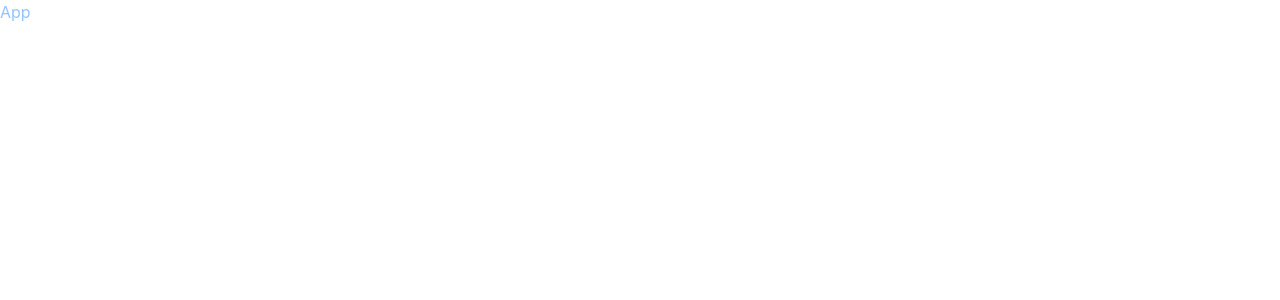
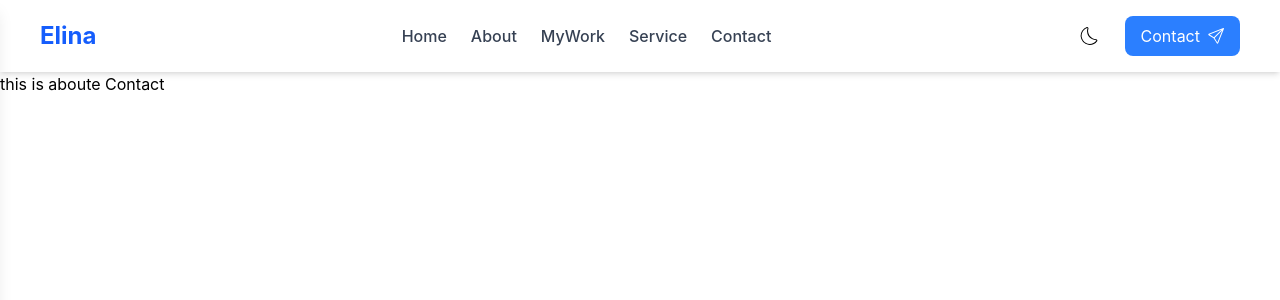
Before and after one commit to naimweb/elina, a React (Vite) app: page /contact in a window 1280 px wide. Before the commit this address had no page. Shown: the top 300 px of the page. Built offline with nearby package versions, Linux system fonts and the light colour scheme.

Commit message:
navbar section and page fulder setup

```diff
--- a/src/App.jsx
+++ b/src/App.jsx
@@ -1,12 +1,25 @@
-import Route from './router/Route'
+import {Routes, Route} from 'react-router-dom'
+import About from './pages/About/About'
+import Home from './pages/Home/Home'
+import Work from './pages/MyWork/Work'
+import Service from './pages/Service/Service'
+import Contact from './pages/Contact/Contact'
+import Nav from './Navbar/Nav'
 
 function App() {
   return (
-    <>
-    <div className='text-blue-300' >App</div>
-     <Route />
-    </>
+      <>
+        <Nav />
+        <Routes>
+             <Route path = "/about" element={<About />}/>
+             <Route path = "/home"  element={<Home />}/>
+             <Route path = "/work"  element={<Work />}/>
+             <Route path = "/service"  element={<Service />}/>
+             <Route path = "/contact"  element={<Contact />}/>
 
+        </Routes>
+
+      </>
   )
 }
 
--- /dev/null
+++ b/src/Navbar/Nav.jsx
@@ -0,0 +1,95 @@
+import { Link } from 'react-router-dom'
+import { CiDark, CiSun } from "react-icons/ci";
+import { BsSend } from "react-icons/bs";
+import { HiMenu } from "react-icons/hi";
+import { HiOutlineMenuAlt2 } from "react-icons/hi";
+
+import { useState } from 'react';
+
+function Nav() {
+
+  const [dark, setDark] = useState(false);
+  const [open, setOpen] = useState(false);
+
+  return (
+    <>
+      <nav className='flex items-center justify-between px-6 md:px-10 py-4 shadow-md bg-white sticky top-0 z-50'>
+
+        <h1 className='text-2xl font-bold text-blue-600'>Elina</h1>
+
+        {/* Desktop Menu */}
+        <div className='hidden md:flex gap-6 text-gray-700 font-medium'>
+          <Link to="/home" className='hover:text-blue-500'>Home</Link>
+          <Link to="/about" className='hover:text-blue-500'>About</Link>
+          <Link to="/work" className='hover:text-blue-500'>MyWork</Link>
+          <Link to="/service" className='hover:text-blue-500'>Service</Link>
+          <Link to="/contact" className='hover:text-blue-500'>Contact</Link>
+        </div>
+
+        {/* Right Side */}
+        <div className='flex items-center gap-4 md:gap-6'>
+
+          {/* toogle menu with sun,dark */}
+          {
+            dark ? (
+              <CiSun
+                className='text-2xl cursor-pointer'
+                onClick={() => setDark(false)}
+              />
+            ) : (
+              <CiDark
+                className='text-2xl cursor-pointer'
+                onClick={() => setDark(true)}
+              />
+            )
+          }
+
+          <button className='hidden md:flex items-center gap-2 bg-blue-500 text-white px-4 py-2 rounded-lg hover:bg-blue-600 transition'>
+            Contact <BsSend />
+          </button>
+
+          {/* Hamburger */}
+          <HiOutlineMenuAlt2
+            className='text-3xl md:hidden cursor-pointer'
+            onClick={() => setOpen(true)}
+          />
+
+        </div>
+      </nav>
+
+      {/* Sidebar */}
+      <div className={`fixed top-0 left-0 h-full w-64 bg-white shadow-lg transform transition-transform duration-300 z-50
+        ${open ? "translate-x-0" : "-translate-x-full"}`}>
+
+        <div className='p-5 flex flex-col gap-6 text-gray-700 font-medium'>
+
+          <button
+            className='text-right text-2xl'
+            onClick={() => setOpen(false)}
+          >
+            ✕
+          </button>
+
+          <Link onClick={() => setOpen(false)} to="/home">Home</Link>
+          <Link onClick={() => setOpen(false)} to="/about">About</Link>
+          <Link onClick={() => setOpen(false)} to="/work">MyWork</Link>
+          <Link onClick={() => setOpen(false)} to="/service">Service</Link>
+          <Link onClick={() => setOpen(false)} to="/contact">Contact</Link>
+
+        </div>
+      </div>
+
+      {/* Overlay */}
+      {
+        open && (
+          <div
+            className='fixed inset-0 bg-black/40 z-40'
+            onClick={() => setOpen(false)}
+          />
+        )
+      }
+    </>
+  )
+}
+
+export default Nav
--- /dev/null
+++ b/src/pages/About/About.jsx
@@ -0,0 +1,10 @@
+
+
+function About() {
+  return (
+    <div>this is aboute page
+    </div>
+  )
+}
+
+export default About
--- /dev/null
+++ b/src/pages/Contact/Contact.jsx
@@ -0,0 +1,9 @@
+
+
+function Contact() {
+  return (
+    <div>this is aboute Contact</div>
+  )
+}
+
+export default Contact
--- a/src/router/Home.jsx
+++ b/src/pages/Home/Home.jsx
@@ -1,8 +1,7 @@
-
 
 function Home() {
   return (
-    <div>this is home page </div>
+    <div>this is aboute HOme</div>
   )
 }
 
--- /dev/null
+++ b/src/pages/MyWork/Work.jsx
@@ -0,0 +1,8 @@
+
+function Work() {
+  return (
+    <div>this is aboute Work</div>
+  )
+}
+
+export default Work
--- /dev/null
+++ b/src/pages/Service/Service.jsx
@@ -0,0 +1,9 @@
+
+
+function Service() {
+  return (
+    <div>this is aboute Service</div>
+  )
+}
+
+export default Service
--- a/src/router/Route.jsx
+++ /dev/null
@@ -1,17 +0,0 @@
-import { Route, Routes } from "react-router-dom"
-import Home from "./Home"
-
-function r() {
-  return (
-     <>
-          <Routes>
-             <Route path = "/HOmepages" element={<Home />}/>
-
-
-          </Routes>
-
-     </>
-  )
-}
-
-export default r
```
